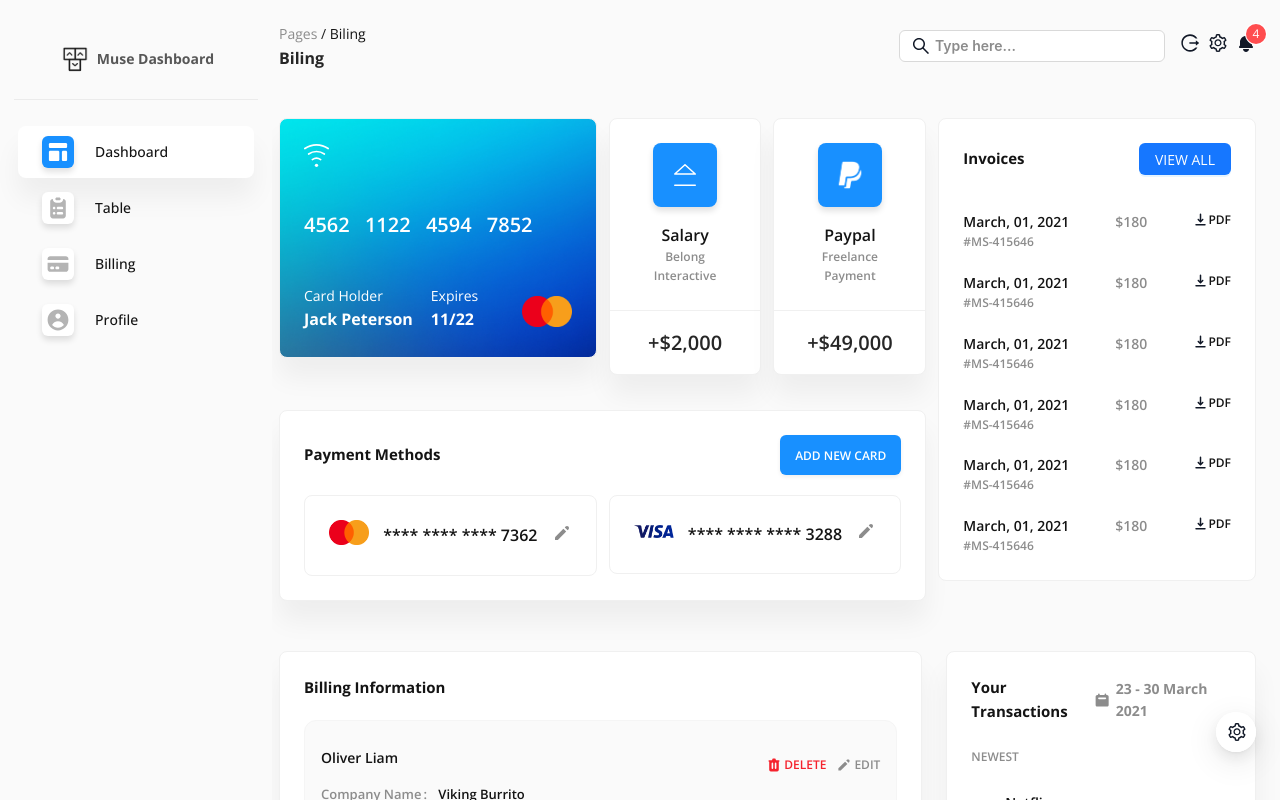
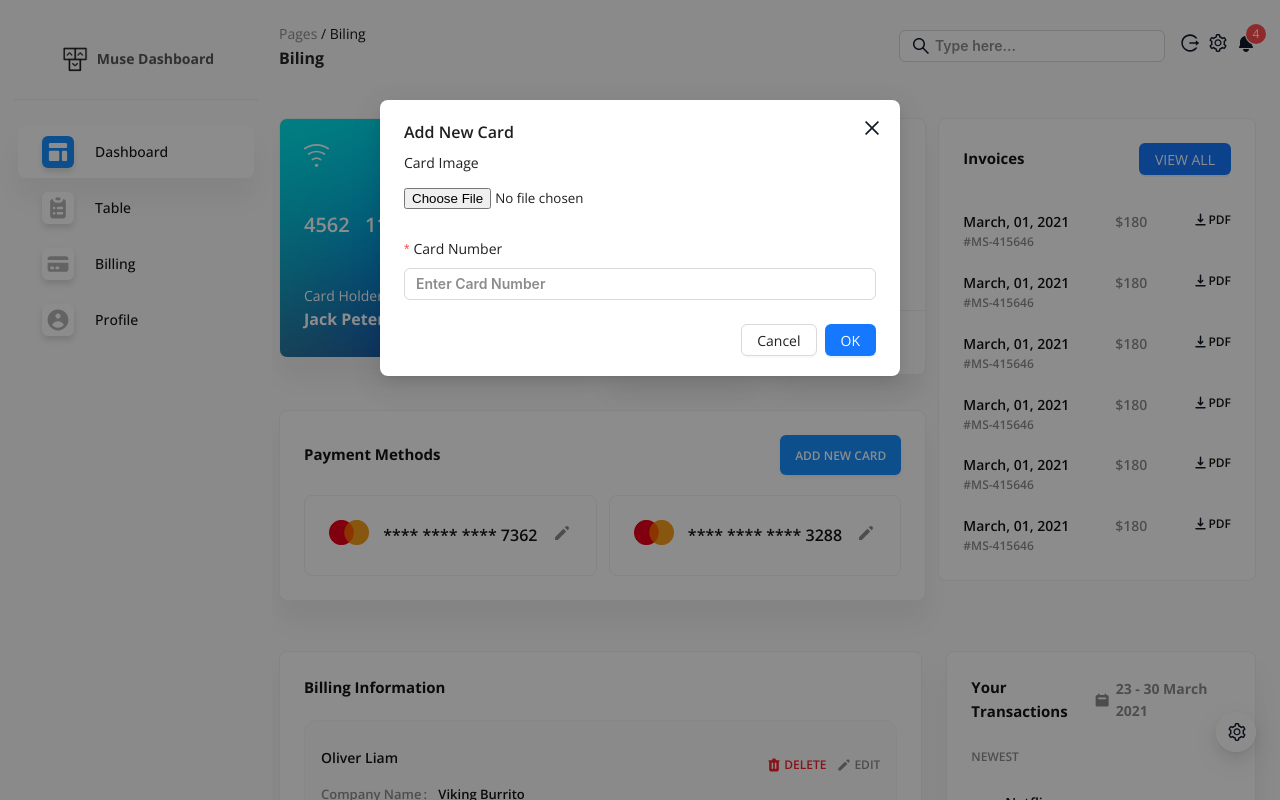
Before and after one commit to SunnySiddique/MUSE-VUE-SUNNY-ANT, a React (Vite) app: page /biling in a window 1280 px wide. Both pictures are taken after a click on the button "ADD NEW CARD". Shown: the top 800 px of the page. Built offline with nearby package versions, Linux system fonts and the light colour scheme; no server answers.

Commit message:
wifySection updated

```diff
--- a/src/Components/BilingMain/WifySection/WifySection.jsx
+++ b/src/Components/BilingMain/WifySection/WifySection.jsx
@@ -1,12 +1,50 @@
 import { Button, Card, Col, Divider, Row } from "antd";
-import MasterCard from "../../../assets/popoverImage/mastercard-logo.webp";
-import PaypalImage from "../../../assets/popoverImage/paypal-logo-2.webp";
+import VisaImage from "../../../assets/popoverImage/mastercard-logo.webp";
+import PaypalImages from "../../../assets/popoverImage/paypal-logo-2.webp";
 import "./WifySection.css";
 
-import PaypalImages from "../../../assets/popoverImage/mastercard-logo.webp";
-import VisaImage from '../../../assets/popoverImage/visa-logo.webp';
+import { useState } from "react";
+import ModalCard from "../../Modal";
 
 const WifySection = () => {
+  const [isModalOpen, setIsModalOpen] = useState(false);
+  const [editingCard, setEditingCard] = useState(null); // For tracking the card being edited
+  const [cards, setCards] = useState([
+    {
+      image: VisaImage,
+      cardNumber: "**** **** **** 7362",
+    },
+    {
+      image: VisaImage,
+      cardNumber: "**** **** **** 3288",
+    },
+  ]);
+
+  const showModal = (card = null) => {
+    setEditingCard(card); // If card is null, it's for adding a new card, otherwise for editing
+    setIsModalOpen(true);
+  };
+
+  const handleOk = (updatedCard) => {
+    if (editingCard) {
+      // Update the card
+      setCards(
+        cards.map((card) =>
+          card === editingCard ? { ...card, ...updatedCard } : card
+        )
+      );
+    } else {
+      // Add a new card
+      setCards([...cards, updatedCard]);
+    }
+    setIsModalOpen(false);
+    setEditingCard(null);
+  };
+
+  const handleCancel = () => {
+    setIsModalOpen(false);
+    setEditingCard(null); // Reset on cancel
+  };
   return (
     <>
       <Row gutter={[12, 12]}>
@@ -19,7 +57,6 @@ const WifySection = () => {
           xs={24}
           sm={24}
         >
-
           <Row gutter={[12, 12]}>
             <Col
               className="gutter-row"
@@ -102,7 +139,7 @@ const WifySection = () => {
                       </div>
                     </div>
                     <div className="wify-footer-img">
-                      <img src={MasterCard} alt="" />
+                      <img src={VisaImage} alt="" />
                     </div>
                   </div>
                 </div>
@@ -191,7 +228,7 @@ const WifySection = () => {
                   <div className="second-salary-main">
                     <div className="salary-icon">
                       <span>
-                        <img width={30} src={PaypalImage} alt="" />
+                        <img width={30} src={PaypalImages} alt="" />
                       </span>
                     </div>
                     <div className="salary-title">
@@ -208,8 +245,7 @@ const WifySection = () => {
             </Col>
           </Row>
 
-
-          <Row gutter={[12, 12]} style={{marginTop: "35px"}}>
+          <Row gutter={[12, 12]} style={{ marginTop: "35px" }}>
             <Col
               className="gutter-row"
               xxl={24}
@@ -225,10 +261,11 @@ const WifySection = () => {
                     <h6>Payment Methods</h6>
                   </div>
                   <div className="payment-button">
-                  <button>ADD NEW CARD</button>
+                    <button onClick={() => showModal()}>ADD NEW CARD</button>
                   </div>
                 </div>
                 <Row gutter={[12, 12]}>
+                  {cards.map((card, index) => (
                     <Col
                       className="gutter-row"
                       xxl={12}
@@ -237,17 +274,21 @@ const WifySection = () => {
                       md={24}
                       sm={24}
                       xs={24}
+                      key={index}
                     >
                       <Card style={{ padding: "24px" }}>
                         <div className="main-master-logo">
                           <div className="master-logo">
-                        <img width={40} src={PaypalImages} alt="" />
+                            <img width={40} src={card.image} alt="" />
                           </div>
                           <div className="master-content">
-                        <h4>**** **** **** 7362</h4>
+                            <h4>{card.cardNumber}</h4>
                           </div>
                           <div className="mastr-icon">
-                        <span>
+                            <span
+                              style={{ cursor: "pointer" }}
+                              onClick={() => showModal(card)} // Open modal for editing the card
+                            >
                               <svg
                                 width="20"
                                 height="20"
@@ -271,55 +312,12 @@ const WifySection = () => {
                         </div>
                       </Card>
                     </Col>
-                <Col
-                  className="gutter-row"
-                  xxl={12}
-                  xl={12}
-                  lg={12}
-                  md={24}
-                  sm={24}
-                  xs={24}
-                >
-                  <Card style={{ padding: "24px" }}>
-                    <div className="main-master-logo">
-                      <div className="master-logo">
-                        <img width={40} src={VisaImage} alt="" />
-                      </div>
-                      <div className="master-content">
-                        <h4>**** **** **** 3288</h4>
-                      </div>
-                      <div className="master-icon">
-                        <span style={{ cursor: "pointer" }}>
-                          <svg
-                            width="20"
-                            height="20"
-                            viewBox="0 0 20 20"
-                            fill="none"
-                            xmlns="http://www.w3.org/2000/svg"
-                          >
-                            <path
-                              d="M13.5858 3.58579C14.3668 2.80474 15.6332 2.80474 16.4142 3.58579C17.1953 4.36683 17.1953 5.63316 16.4142 6.41421L15.6213 7.20711L12.7929 4.37868L13.5858 3.58579Z"
-                              className="fill-gray-7"
-                              fill="#8c8c8c"
-                            ></path>
-                            <path
-                              d="M11.3787 5.79289L3 14.1716V17H5.82842L14.2071 8.62132L11.3787 5.79289Z"
-                              className="fill-gray-7"
-                              fill="#8c8c8c"
-                            ></path>
-                          </svg>
-                        </span>
-                      </div>
-                    </div>
-                  </Card>
-                </Col>
+                  ))}
                 </Row>
               </Card>
             </Col>
           </Row>
         </Col>
-
-
 
         <Col
           className="gutter-row"
@@ -547,8 +545,14 @@ const WifySection = () => {
             </div>
           </Card>
         </Col>
+      </Row>
 
-      </Row>
+      <ModalCard
+        open={isModalOpen}
+        onOk={handleOk}
+        onCancel={handleCancel}
+        card={editingCard} // Pass the card to edit if it's an edit action
+      />
     </>
   );
 };
--- a/src/Components/Footer/Footer.css
+++ b/src/Components/Footer/Footer.css
@@ -1,5 +1,4 @@
 footer {
-  margin-left: 264px;
   padding: 20px;
 }
 .creative-content {
--- a/src/Components/HeaderMain/Header/Header.css
+++ b/src/Components/HeaderMain/Header/Header.css
@@ -91,7 +91,7 @@
 
   .main-header {
     flex-direction: column;
-    align-items: center;
+    align-items: start;
   }
   .inputs-main {
     flex-direction: column;
--- /dev/null
+++ b/src/Components/Modal.jsx
@@ -0,0 +1,77 @@
+import { Form, Input, Modal } from "antd";
+import { useEffect, useState } from "react";
+
+const ModalCard = ({ open, onOk, onCancel, card }) => {
+  const [form] = Form.useForm();
+  const [image, setImage] = useState(card?.image || null); // Track the image state
+
+  // Set form fields when editing a card
+  useEffect(() => {
+    if (card) {
+      form.setFieldsValue({
+        number: card.cardNumber,
+      });
+      setImage(card.image); // Set the image from the card being edited
+    } else {
+      form.resetFields(); // Reset form for new card addition
+      setImage(null); // Reset image for new card
+    }
+  }, [card, form]);
+
+  // Handle file upload with a normal input
+  const handleUploadChange = (event) => {
+    const file = event.target.files[0];
+    if (file) {
+      const reader = new FileReader();
+      reader.onload = (e) => setImage(e.target.result); // Store image as base64
+      reader.readAsDataURL(file);
+    }
+  };
+
+  // Handle form submission
+  const handleSubmit = () => {
+    form.validateFields().then((values) => {
+      const updatedCard = {
+        cardNumber: values.number,
+        image, // Pass the uploaded image
+      };
+      onOk(updatedCard); // Pass updated card data back to the parent component
+    });
+  };
+
+  return (
+    <Modal
+      title={card ? "Edit Card" : "Add New Card"}
+      open={open}
+      onOk={handleSubmit}
+      onCancel={onCancel}
+    >
+      <Form form={form} layout="vertical" autoComplete="off">
+        {/* Image upload section with a standard input */}
+        <Form.Item label="Card Image">
+          <input type="file" onChange={handleUploadChange} />
+        </Form.Item>
+
+        {/* Preview the uploaded image */}
+        {image && (
+          <img
+            src={image}
+            alt="Card"
+            style={{ width: "100%", marginTop: "10px" }}
+          />
+        )}
+
+        {/* Card number input */}
+        <Form.Item
+          name="number"
+          label="Card Number"
+          rules={[{ required: true, message: "Please enter the card number" }]}
+        >
+          <Input placeholder="Enter Card Number" />
+        </Form.Item>
+      </Form>
+    </Modal>
+  );
+};
+
+export default ModalCard;
--- a/src/index.css
+++ b/src/index.css
@@ -162,17 +162,13 @@ h6 {
   width: 25% !important;
 }
 
-:where(
-    .css-dev-only-do-not-override-1qhpsh8
-  ).ant-menu-light.ant-menu-root.ant-menu-inline,
-:where(.css-dev-only-do-not-override-1qhpsh8).ant-menu-light
-  > .ant-menu.ant-menu-root.ant-menu-inline,
-:where(
-    .css-dev-only-do-not-override-1qhpsh8
-  ).ant-menu-light.ant-menu-root.ant-menu-vertical,
-:where(.css-dev-only-do-not-override-1qhpsh8).ant-menu-light
+:where(.css-1qhpsh8).ant-menu-light.ant-menu-root.ant-menu-inline,
+:where(.css-1qhpsh8).ant-menu-light > .ant-menu.ant-menu-root.ant-menu-inline,
+:where(.css-1qhpsh8).ant-menu-light.ant-menu-root.ant-menu-vertical,
+:where(.css-1qhpsh8).ant-menu-light
   > .ant-menu.ant-menu-root.ant-menu-vertical {
   border-inline-end: none !important;
+  border: none !important;
 }
 
 .ant-drawer-body {
@@ -197,4 +193,9 @@ h6 {
     display: block;
     cursor: pointer;
   }
+
+  .ant-menu-light .ant-menu-item-selected {
+    background: transparent !important;
+    box-shadow: none !important;
+  }
 }
```
Lines whose indentation alone changed are shown as unchanged.
